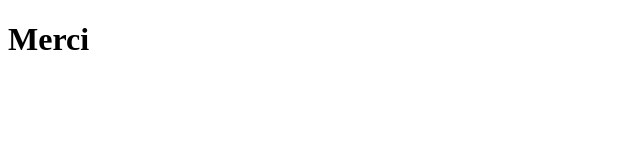
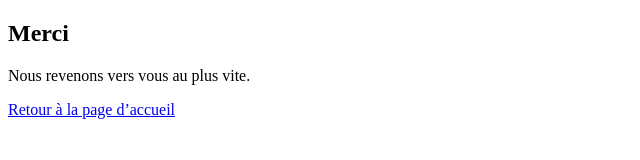
Before and after one commit to clarisselarese/Lorca-Lingua, a plain HTML site: page thank-you.html in a window 1280 px wide. Shown: the whole page, without its empty margins (0-640 px from the left). Drawn offline with Linux system fonts and the light colour scheme.

Commit message:
thank you page content

```diff
--- a/thank-you.html
+++ b/thank-you.html
@@ -6,8 +6,14 @@
     <title>Merci!</title>
 </head>
 <body>
+<div class="content-container">
+    <h2>Merci</h2>
+    <p>Nous revenons vers vous au plus vite.</p>
+    <a class="btn" href="http://127.0.0.1:5501">
+        Retour à la page d’accueil
+    </a>
+</div>
 
-    <h1>Merci</h1>
 
 </body>
 </html>
```
